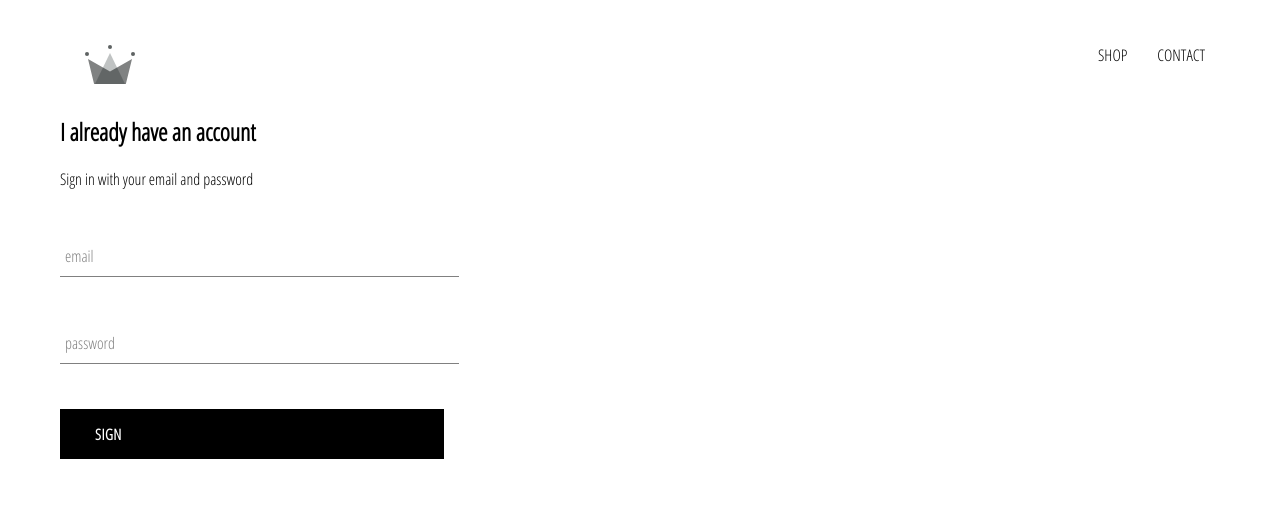
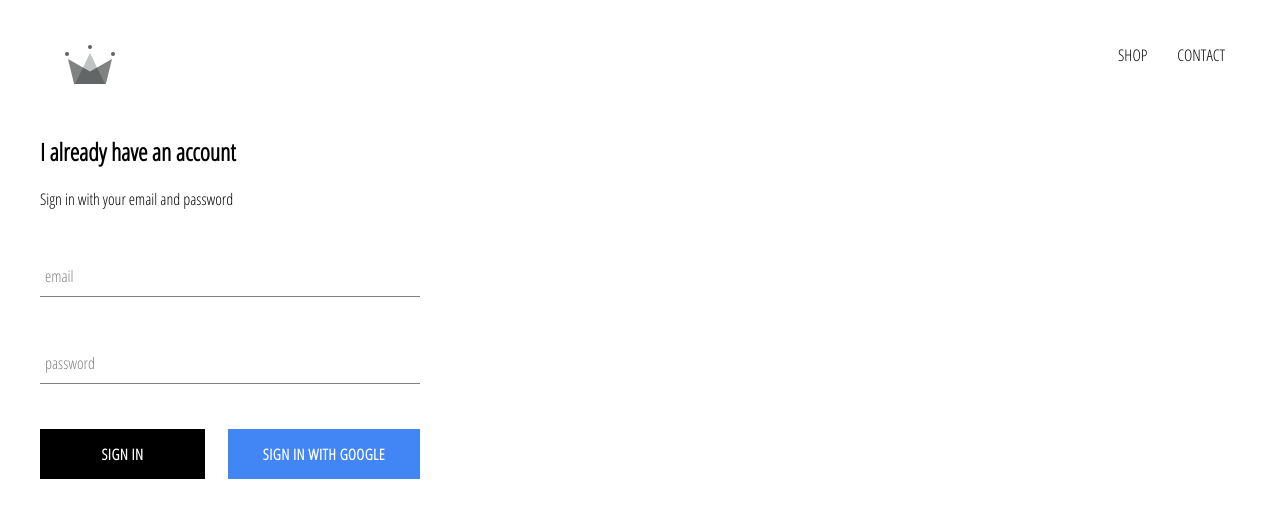
Before and after one commit to andrewy9/crwn-clothing, a React (Create React App) app: page /signin in a window 1280 px wide. Shown: the top 518 px of the page. Built offline with nearby package versions, Linux system fonts and the light colour scheme; no server answers.

Commit message:
added firebase, sign in component and google based signin

```diff
--- a/src/App.css
+++ b/src/App.css
@@ -1,9 +1,13 @@
 body {
-  font-family: 'Open Sans Condensed', sans-serif;
-  padding: 20px 60px;
+  font-family: 'Open Sans Condensed';
+  padding: 20px 40px;
 }
 
 a {
   text-decoration: none;
   color: black;
 }
+
+* {
+  box-sizing: border-box;
+}
--- a/src/App.js
+++ b/src/App.js
@@ -5,14 +5,37 @@
 import HomePage from './pages/homepage/homepage.component';
 import Header from './components/header/header.component';
 import SignInAndSignUp from './pages/sign-in-and-sign-up/sign-in-and-sign-up.components';
+import { auth } from './firebase/firebase.utils'
 
 import './App.css';
 
 
-function App() {
+class App extends React.Component {
+  constructor() {
+    super();
+
+    this.state = {
+      currentUser: null
+    }
+  }
+
+  unsubscribeFromAuth = null
+
+  componentDidMount() {
+    this.unsubscribeFromAuth = auth.onAuthStateChanged(user => {
+      this.setState({ currentUser: user });
+      console.log(user);
+    });
+  }
+
+  componentWillUnmount() {
+    this.unsubscribeFromAuth();
+  }
+
+  render() {
     return (
       <div>
-      <Header />
+        <Header currentUser={this.state.currentUser} />
         <Switch>
           <Route exact path='/' component={HomePage} />
           <Route path='/shop' component={ShopPage} />
@@ -21,5 +44,6 @@
       </div>
     );
   }
+}
 
 export default App;
--- a/src/components/custom-button/custom-button.component.jsx
+++ b/src/components/custom-button/custom-button.component.jsx
@@ -1,10 +1,13 @@
 import React from 'react';
 import './custom-button.styles.scss'
 
-const CustomButton = ({ children, ...otherProps }) => (
-  <div className="custom-button" {...otherProps}>
+const CustomButton = ({ children, isGoogleSignIn, ...otherProps }) => (
+  <button
+    className={`${isGoogleSignIn ? 'google-sign-in' : ''} custom-button`}
+    {...otherProps}
+  >
     {children}
-  </div>
-)
+  </button>
+);
 
 export default CustomButton;
--- a/src/components/custom-button/custom-button.styles.scss
+++ b/src/components/custom-button/custom-button.styles.scss
@@ -19,4 +19,14 @@
     color: black;
     border: 1px solid black;
   }
+
+  &.google-sign-in {
+    background-color: #4285f4;
+    color: white;
+
+    &:hover {
+      background-color: #357ae8;
+      border: none;
+    }
+  }
 }
--- a/src/components/form-input/form-input.styles.scss
+++ b/src/components/form-input/form-input.styles.scss
@@ -14,7 +14,7 @@
   .form-input {
     background: none;
     background-color: white;
-    color: $main-color;
+    color: $sub-color;
     font-size: 18px;
     padding: 10px 10px 10px 5px;
     display: block;
--- a/src/components/header/header.component.jsx
+++ b/src/components/header/header.component.jsx
@@ -1,11 +1,13 @@
 import React from 'react';
 import './header.styles.scss';
+
+import { auth } from '../../firebase/firebase.utils'
 
 import { ReactComponent as Logo } from '../../assets/crown.svg';
 
 import { Link } from 'react-router-dom';
 
-const Header = () => (
+const Header = ({ currentUser }) => (
   <div className="header">
     <Link className="logo-container" to="/">
       <Logo className="logo" />
@@ -17,6 +19,12 @@
       <Link className="option" to="/shop">
         CONTACT
       </Link>
+      {
+        currentUser ?
+          <div className="option" onClick={() => auth.signOut()}>SIGN OUT</div>
+          :
+          <link className="option" to="/signin"></link>
+      }
     </div>
   </div>
 )
--- a/src/components/header/header.styles.scss
+++ b/src/components/header/header.styles.scss
@@ -20,6 +20,7 @@
 
     .option {
       padding: 10px 15px;
+      cursor: pointer;
     }
   }
 }
--- a/src/components/menu-item/menu-item.styles.scss
+++ b/src/components/menu-item/menu-item.styles.scss
@@ -11,6 +11,7 @@
 
   &:hover {
     cursor: pointer;
+
     & .background-image {
       transform: scale(1.1);
       transition: transform 6s cubic-bezier(0.25, 0.45, 0.45, 0.95);
@@ -21,8 +22,7 @@
     }
   }
 
-
-  &.large{
+  &.large {
     height: 380px;
   }
 
@@ -55,7 +55,7 @@
 
     .title {
       font-weight: bold;
-      margin-bottom: 6px;
+      margin: 0 6px 0;
       font-size: 22px;
       color: #4a4a4a;
     }
--- a/src/components/sign-in/sign-in.component.jsx
+++ b/src/components/sign-in/sign-in.component.jsx
@@ -1,6 +1,9 @@
 import React, { Component } from 'react';
+
 import FormInput from '../form-input/form-input.component';
 import CustomButton from '../custom-button/custom-button.component';
+
+import { signInWithGoogle } from '../../firebase/firebase.utils'
 
 import './sign-in.styles.scss';
 
@@ -30,7 +33,7 @@
         <h2>I already have an account</h2>
         <span>Sign in with your email and password</span>
 
-        <form action="" onSubmit={this.handleSubmit}>
+        <form onSubmit={this.handleSubmit}>
           <FormInput
             name="email"
             type="email"
@@ -47,7 +50,12 @@
             label="password"
             required
           />
-          <CustomButton type="submit">Sign</CustomButton>
+          <div className="buttons">
+            <CustomButton type="submit">SIGN IN</CustomButton>
+            <CustomButton onClick={signInWithGoogle} isGoogleSignIn>
+              SIGN IN WITH GOOGLE
+          </CustomButton>
+          </div>
         </form>
       </div>
 
--- a/src/components/sign-in/sign-in.styles.scss
+++ b/src/components/sign-in/sign-in.styles.scss
@@ -1,3 +1,14 @@
-.sign-in{
-  width: 30vw;
+.sign-in {
+  width: 380px;
+  display: flex;
+  flex-direction: column;
+
+  .title {
+    margin: 10px 0;
+  }
+
+  .buttons {
+    display: flex;
+    justify-content: space-between;
+  }
 }
--- /dev/null
+++ b/src/firebase/firebase.utils.js
@@ -0,0 +1,24 @@
+import firebase from 'firebase/app';
+import 'firebase/firestore';
+import 'firebase/auth';
+
+const config = {
+  apiKey: "AIzaSyDvskAnEB1wMQXdJuKWW1Dj0ddDNEOWXiA",
+  authDomain: "crwn-db-17deb.firebaseapp.com",
+  projectId: "crwn-db-17deb",
+  storageBucket: "crwn-db-17deb.appspot.com",
+  messagingSenderId: "807252235207",
+  appId: "1:807252235207:web:f08ee05123b7b0fd96bfe2",
+  measurementId: "G-H8WFGP7H37"
+}
+
+firebase.initializeApp(config);
+
+export const auth = firebase.auth();
+export const firestore = firebase.firestore();
+
+const provider = new firebase.auth.GoogleAuthProvider();
+provider.setCustomParameters({ prompt: 'select_account' });
+export const signInWithGoogle = () => auth.signInWithPopup(provider)
+
+export default firebase;
--- a/src/pages/homepage/homepage.styles.scss
+++ b/src/pages/homepage/homepage.styles.scss
@@ -1,6 +1,5 @@
-  .homepage {
+.homepage {
   display: flex;
   flex-direction: column;
   align-items: center;
-  padding: 20px 80px;
 }
```
Lines whose indentation alone changed are shown as unchanged.
